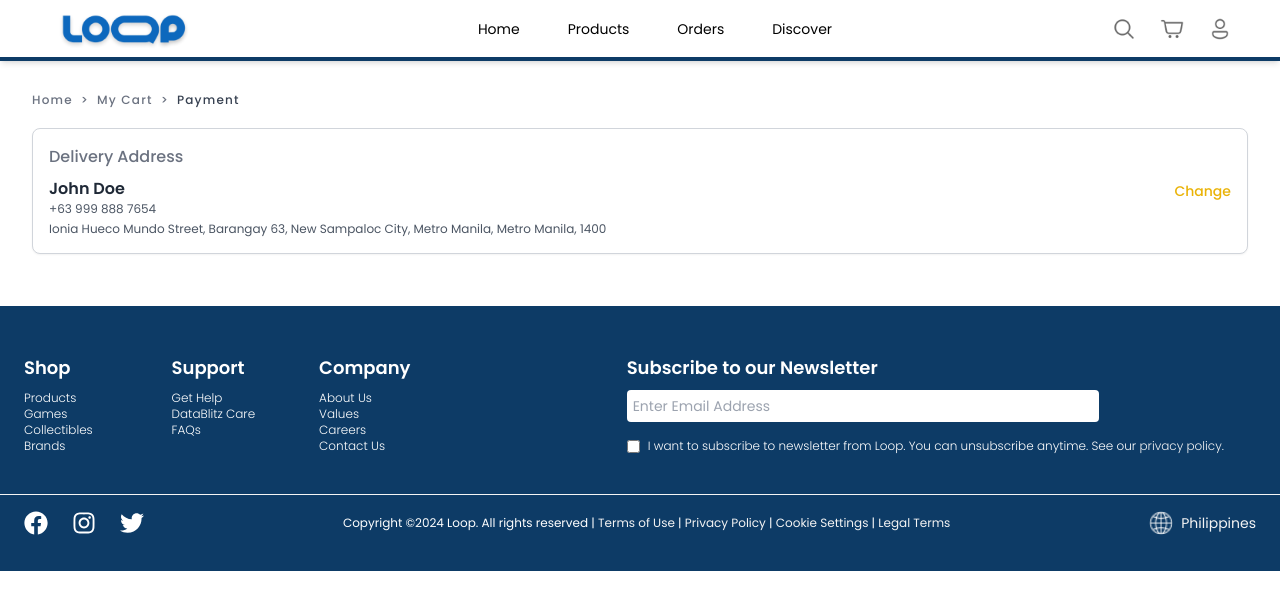
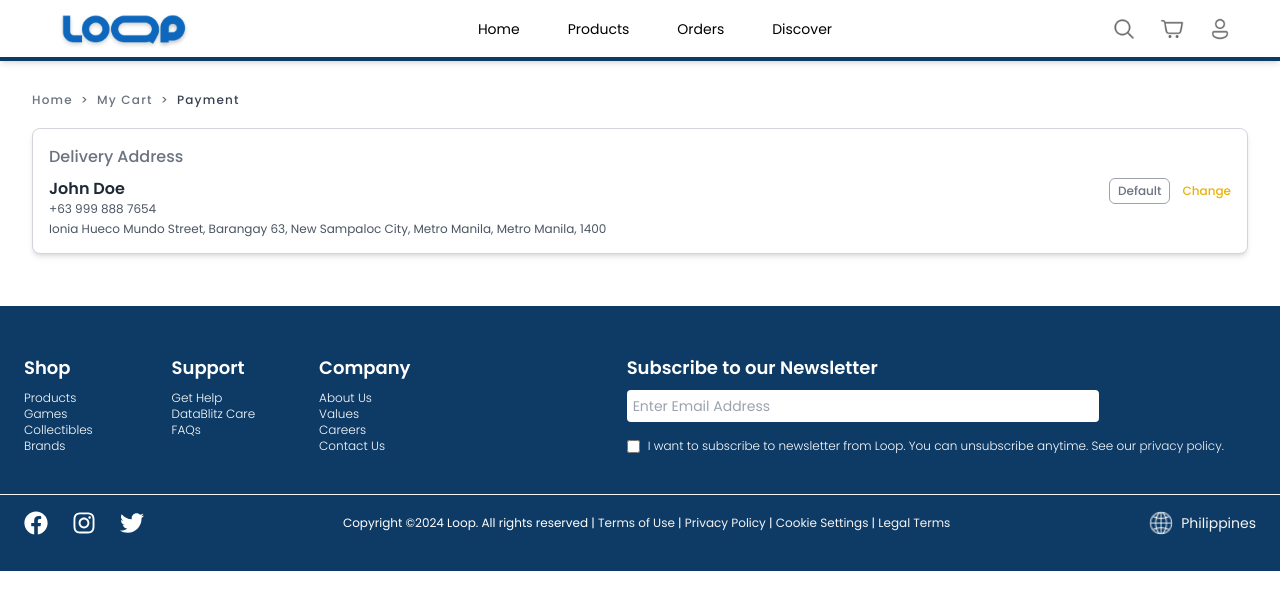
Before and after one commit to wintercutie/loop, a Next.js app: page /payment in a window 1280 px wide. Shown: the top 610 px of the page. Built offline with nearby package versions, Linux system fonts and the light colour scheme.

Commit message:
adjusted delivery address

```diff
--- a/src/components/payment/DeliveryAddress.jsx
+++ b/src/components/payment/DeliveryAddress.jsx
@@ -1,11 +1,13 @@
-import React from 'react';
+import React from "react";
 
 export default function DeliveryAddress({ name, contactNumber, address }) {
   return (
-    <div className="border border-gray-300 rounded-lg shadow-sm p-4 flex items-center justify-between bg-white">
+    <div className="border border-gray-300 rounded-lg shadow-md p-4 flex items-center justify-between bg-white">
       <div>
         {/* Header */}
-        <div className="text-md text-gray-500 font-medium mb-2">Delivery Address</div>
+        <div className="text-md text-gray-500 font-medium mb-2">
+          Delivery Address
+        </div>
 
         {/* Name and Contact */}
         <div className="font-semibold text-gray-800">{name}</div>
@@ -15,10 +17,18 @@ export default function DeliveryAddress({ name, contactNumber, address }) {
         <div className="text-gray-600 text-xs mt-1">{address}</div>
       </div>
 
-      {/* Change Button */}
-      <button className="text-yellow-500 text-sm font-medium hover:underline focus:outline-none">
-        Change
-      </button>
+      {/* Right side */}
+      <div className="flex items-center space-x-3">
+        {/* Default */}
+        <div className="text-xs text-gray-500 font-medium border border-gray-400 rounded-md px-2 py-1">
+          Default
+        </div>
+
+        {/* Change Button */}
+        <button className="text-yellow-500 text-xs font-medium hover:underline focus:outline-none">
+          Change
+        </button>
+      </div>
     </div>
   );
 }
```
